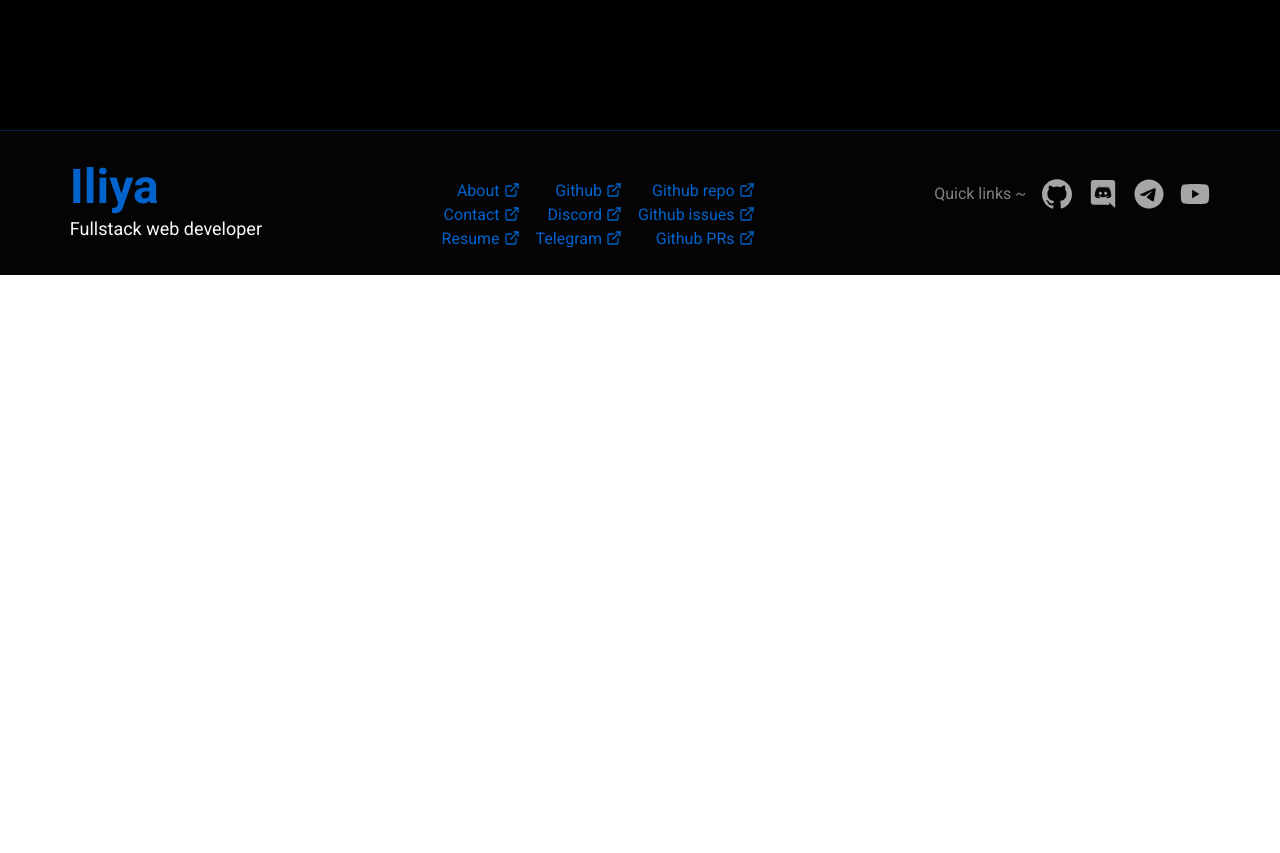
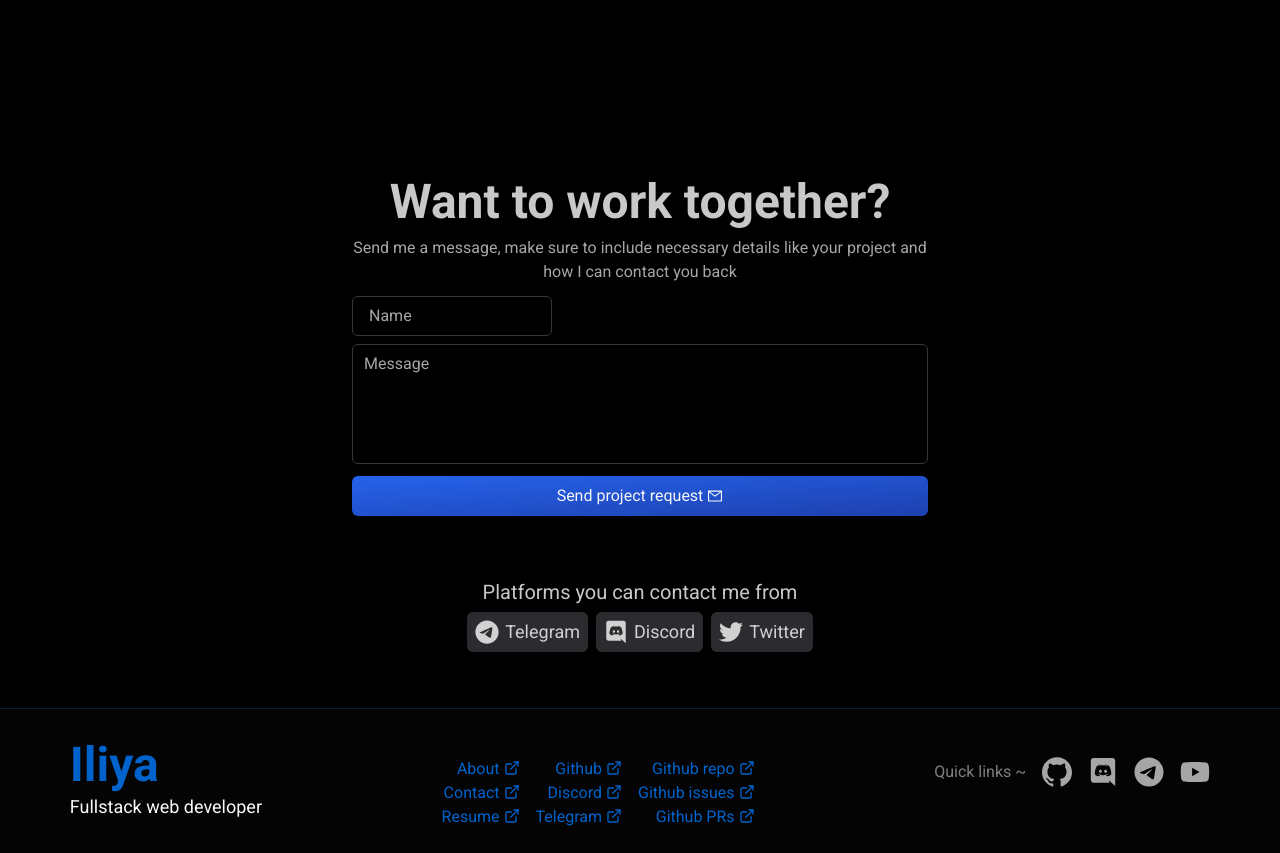
Before and after one commit to Humboorgir/portfolio-v3, a Next.js app: page / in a window 1280 px wide. Shown: the part 3100-3953 px from the top of the page. Before the commit the page ends 3375 px from the top, so only its background shows below. Built offline with nearby package versions, Linux system fonts and the light colour scheme.

Commit message:
feat(home): implement contact section

```diff
--- a/src/components/home/footer/footer.tsx
+++ b/src/components/home/footer/footer.tsx
@@ -1,6 +1,5 @@
 import Link from "./link";
 
-import Container from "@/components/ui/container";
 import Column from "@/components/ui/column";
 import Row from "@/components/ui/row";
 import Text from "@/components/ui/text";
--- a/src/components/home/projects-section/project.tsx
+++ b/src/components/home/projects-section/project.tsx
@@ -166,7 +166,7 @@ const Project = ({ project, isEven }: Props) => {
 function ProjectThumbnail({ project }: { project: Project }) {
   return (
     <Image
-      className="h-full w-[50%] rounded-lg opacity-60"
+      className="h-full w-[50%] rounded-lg opacity-80"
       src={project.image}
       alt={project.description}
       width={900}
--- /dev/null
+++ b/src/components/ui/input/index.tsx
@@ -0,0 +1 @@
+export { default } from "./input";
--- /dev/null
+++ b/src/components/ui/input/input.tsx
@@ -0,0 +1,35 @@
+import * as React from "react";
+
+import { cn } from "@/lib/utils";
+
+export type InputProps = React.InputHTMLAttributes<HTMLInputElement>;
+
+const Input = React.forwardRef<HTMLInputElement, InputProps>(
+  ({ className, type, placeholder, ...props }, ref) => {
+    return (
+      <div className={cn("relative h-10 w-full", className)}>
+        <input
+          type={type}
+          className="absolute flex top-0 left-0 bottom-0 right-0 rounded-md bg-background px-3 py-2 text-sm
+        ring-offset-background focus-visible:outline-none border border-ring text-foreground
+         disabled:cursor-not-allowed disabled:opacity-50 focus:ring-offset-3 focus:border-3
+         focus:border-primary transition-[border] placeholder:text-transparent peer"
+          placeholder={placeholder}
+          ref={ref}
+          {...props}
+        />
+        <label
+          className="absolute peer-placeholder-shown:top-[50%] text-foreground-light
+          peer-placeholder-shown:left-[13px] peer-placeholder-shown:text-base
+          peer-focus:!top-0 peer-focus:!left-[8px] peer-focus:!text-xs
+           bg-background px-1 transition-all duration-200 pointer-events-none translate-y-[-50%]
+        z-10 top-0 left-[8px] peer-focus:text-primary text-xs">
+          {placeholder}
+        </label>
+      </div>
+    );
+  }
+);
+Input.displayName = "Input";
+
+export default Input;
--- /dev/null
+++ b/src/components/ui/textarea/index.tsx
@@ -0,0 +1 @@
+export { default } from "./textarea";
--- /dev/null
+++ b/src/components/ui/textarea/textarea.tsx
@@ -0,0 +1,35 @@
+import * as React from "react";
+
+import { cn } from "@/lib/utils";
+
+export type InputProps = React.InputHTMLAttributes<HTMLTextAreaElement>;
+
+const TextArea = React.forwardRef<HTMLTextAreaElement, InputProps>(
+  ({ className, placeholder, disabled, maxLength = 140, ...props }, ref) => {
+    return (
+      <div className={cn("relative min-h-[120px] max-w-[670px] w-full", className)}>
+        <textarea
+          className="absolute flex top-0 left-0 bottom-0 right-0 rounded-md px-3 py-3 bg-background
+        focus-visible:outline-none border disabled:cursor-not-allowed
+        disabled:opacity-50 border-3 border-ring transition-[border] text-foreground
+         placeholder:text-transparent peer resize-none focus:border-primary"
+          maxLength={maxLength}
+          placeholder={placeholder}
+          disabled={disabled}
+          ref={ref}
+          {...props}
+        />
+        <label
+          className="absolute peer-placeholder-shown:top-2 peer-focus:!text-primary
+          peer-placeholder-shown:left-2 peer-placeholder-shown:text-base
+          peer-focus:!-top-1.5 peer-focus:!left-[8px] peer-focus:!text-xs
+           bg-background px-1 transition-all duration-200 pointer-events-none
+        z-10 -top-1.5 left-[8px] text-foreground-light peer-disabled:opacity-50 text-xs">
+          {placeholder}
+        </label>
+      </div>
+    );
+  }
+);
+
+export default TextArea;
--- /dev/null
+++ b/src/components/ui/tooltip/index.tsx
@@ -0,0 +1 @@
+export { default } from "./tooltip";
--- /dev/null
+++ b/src/components/ui/tooltip/tooltip.tsx
@@ -0,0 +1,65 @@
+import React, { useState } from "react";
+import { motion, AnimatePresence } from "framer-motion";
+import { cn } from "@/lib/utils";
+
+const Tooltip = ({
+  items,
+}: {
+  items: {
+    name: string;
+    description: string;
+    displayText: React.ReactElement;
+    displayTextClassName?: string;
+  }[];
+}) => {
+  const [hoveredIndex, setHoveredIndex] = useState<number | null>(null);
+  return (
+    <>
+      {items.map((item, id) => (
+        <div
+          className="relative group"
+          key={item.name}
+          onMouseEnter={() => setHoveredIndex(id)}
+          onMouseLeave={() => setHoveredIndex(null)}>
+          <AnimatePresence>
+            {hoveredIndex === id && (
+              <motion.div
+                initial={{ opacity: 0, y: 20, x: -10, rotate: "-20deg", scale: 0.6 }}
+                animate={{
+                  opacity: 1,
+                  y: 0,
+                  x: 0,
+                  rotate: 0,
+                  scale: 1,
+                  transition: {
+                    type: "spring",
+                    stiffness: 120,
+                    damping: 8,
+                    duration: 0.05,
+                  },
+                }}
+                exit={{ opacity: 0, y: 20, scale: 0.6, transition: { duration: 0.1 } }}
+                className="absolute bottom-full left-0 right-0 mx-auto w-fit flex text-xs
+                  flex-col items-center justify-center rounded-md bg-background z-50 shadow-xl
+                  px-5 py-3 whitespace-nowrap">
+                <div className="absolute inset-x-10 z-30 w-[20%] -bottom-px bg-gradient-to-r from-transparent via-emerald-500 to-transparent h-px " />
+                <div className="absolute left-10 w-[40%] z-30 -bottom-px bg-gradient-to-r from-transparent via-sky-500 to-transparent h-px" />
+                <div className="font-bold text-foreground relative z-30 text-lg">{item.name}</div>
+                <div className="text-foreground-light text-sm">{item.description}</div>
+              </motion.div>
+            )}
+          </AnimatePresence>
+          <div
+            className={cn(
+              "object-cover !m-0 !p-0 object-top rounded-md h-14 group-hover:scale-105 group-hover:z-30 transition duration-300",
+              item.displayTextClassName
+            )}>
+            {item.displayText}
+          </div>
+        </div>
+      ))}
+    </>
+  );
+};
+
+export default Tooltip;
--- a/src/pages/index.tsx
+++ b/src/pages/index.tsx
@@ -2,6 +2,21 @@ import HomeLayout from "@/layouts/home-layout";
 import HeroSection from "@/components/home/hero-section";
 import ExperienceSection from "@/components/home/experience-section";
 import ProjectsSection from "@/components/home/projects-section";
+
+import Container from "@/components/ui/container";
+import Text from "@/components/ui/text";
+import Input from "@/components/ui/input";
+import Textarea from "@/components/ui/textarea";
+import Column from "@/components/ui/column";
+import Button from "@/components/ui/button";
+
+import Tooltip from "@/components/ui/tooltip";
+import Row from "@/components/ui/row";
+
+import { AiOutlineMail as Mail } from "react-icons/ai";
+import { IoLogoDiscord as Discord } from "react-icons/io5";
+import { FaTelegram as Telegram } from "react-icons/fa6";
+import { FaTwitter as Twitter } from "react-icons/fa6";
 
 const Home = () => {
   return (
@@ -11,6 +26,59 @@ const Home = () => {
       <ExperienceSection />
 
       <ProjectsSection />
+
+      <Container className="flex flex-col items-center">
+        <Column className="p-10 z-10 bg-background rounded-[33px] mb-4">
+          <Text className="text-center text-foreground/80 z-20" variant="h2">
+            Want to work together?
+          </Text>
+          <Text className="max-w-xl text-center mb-3" variant="p">
+            Send me a message, make sure to include necessary details like your project and how I can contact you back
+          </Text>
+          <Input className="max-w-[200px] w-full mb-2 self-start" placeholder="Name" />
+          <Textarea className="w-full mb-3" placeholder="Message" />
+          <Button className="w-full bg-gradient-to-br from-blue-600 to-blue-800">
+            Send project request <Mail className="ml-1" />
+          </Button>
+        </Column>
+
+        <Text variant="h4" className="text-foreground/80">
+          Platforms you can contact me from
+        </Text>
+        <Row className="space-x-2 mb-10">
+          <Tooltip
+            items={[
+              {
+                name: "Telegram",
+                description: "@Humboorgir",
+                displayText: (
+                  <Button size="sm" variant="secondary" className="text-lg text-foreground/80">
+                    <Telegram className="text-2xl mr-1.5" /> Telegram
+                  </Button>
+                ),
+              },
+              {
+                name: "Discord",
+                description: "Humboorgir",
+                displayText: (
+                  <Button size="sm" variant="secondary" className="text-lg text-foreground/80">
+                    <Discord className="text-2xl mr-1.5" /> Discord
+                  </Button>
+                ),
+              },
+              {
+                name: "Twitter",
+                description: "@Humboorgir",
+                displayText: (
+                  <Button size="sm" variant="secondary" className="text-lg text-foreground/80">
+                    <Twitter className="text-2xl mr-1.5" /> Twitter
+                  </Button>
+                ),
+              },
+            ]}
+          />
+        </Row>
+      </Container>
     </div>
   );
 };
```
Also changed, not shown: src/components/ui/button/ripple.tsx (+6 -2 lines).
